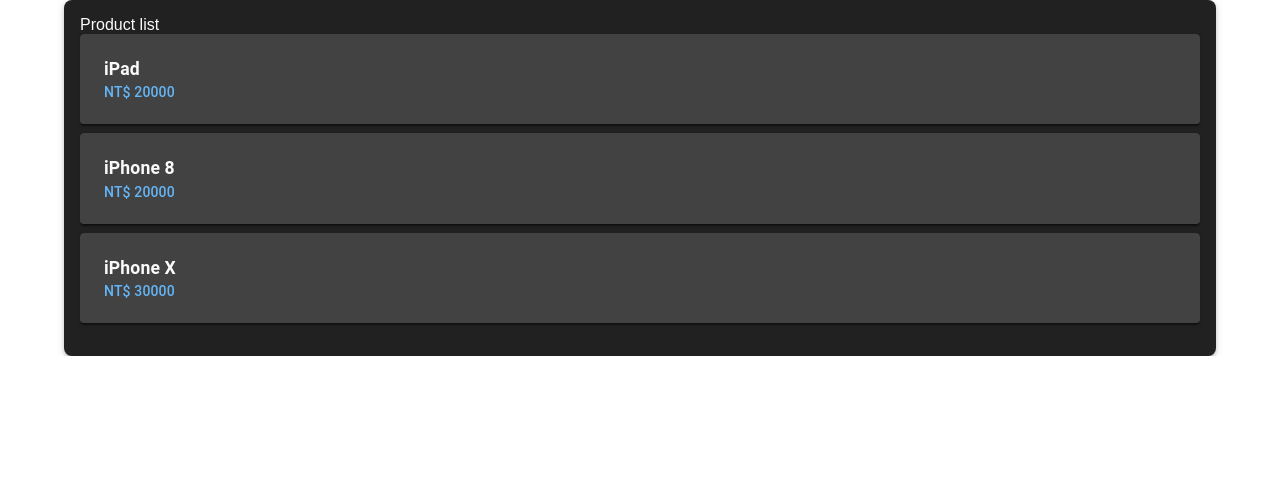
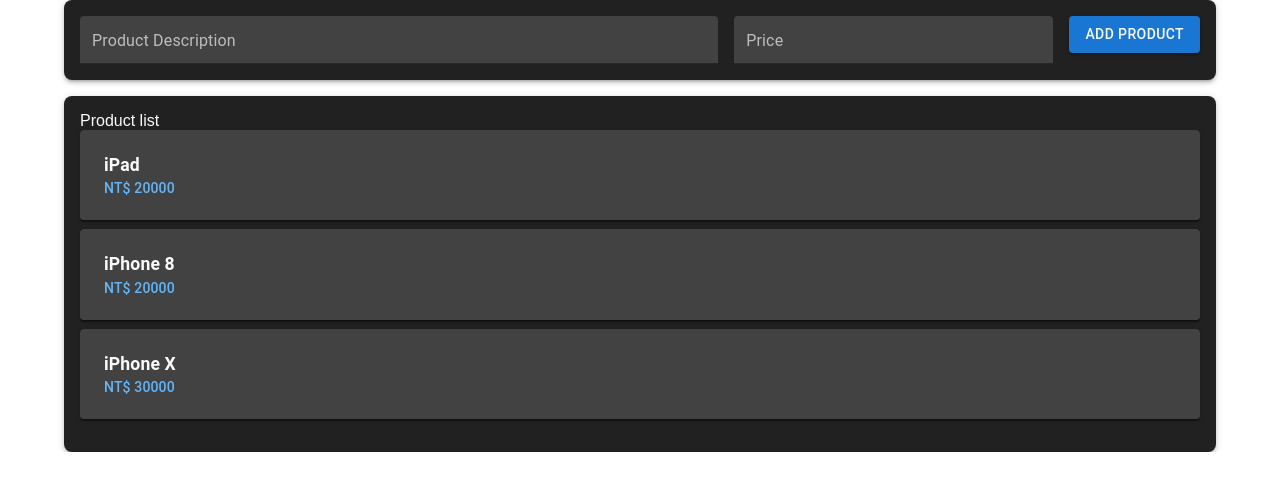
Before and after one commit to clementine0228/React25, a Next.js app: page /work1013/productpage in a window 1280 px wide. Shown: the top 490 px of the page. Built offline with nearby package versions, Linux system fonts and the light colour scheme.

Commit message:
jqaddproduct1027

```diff
--- a/app/work1013/productpage/page.tsx
+++ b/app/work1013/productpage/page.tsx
@@ -1,14 +1,39 @@
-import { Box, Container, List, ListItem, ListItemText, ListItemButton } from "@mui/material";
+"use client";
+
+import { Box, Container, List, ListItem, ListItemText, ListItemButton, TextField, Button } from "@mui/material";
 import { blue, grey } from '@mui/material/colors';
 import Link from 'next/link';
+import { useState } from 'react';
 
 export default function ProductList() {
+  const [newProduct, setNewProduct] = useState({ desc: '', price: '' });
   // Internal routes for each product page
-  const products = [
+  const [products, setProducts] = useState([
     { desc: "iPad", price: 20000, href: "/work1013/product1" },
     { desc: "iPhone 8", price: 20000, href: "/work1013/product2" },
     { desc: "iPhone X", price: 30000, href: "/work1013/product3" }
-  ];
+  ]);
+
+  const handleInputChange = (e: React.ChangeEvent<HTMLInputElement>) => {
+    const { name, value } = e.target;
+    setNewProduct(prev => ({
+      ...prev,
+      [name]: value
+    }));
+  };
+
+  const handleSubmit = (e: React.FormEvent) => {
+    e.preventDefault();
+    if (newProduct.desc && newProduct.price) {
+      setProducts(prev => [...prev, {
+        desc: newProduct.desc,
+        price: Number(newProduct.price),
+        href: `/work1013/product${prev.length + 1}`
+      }]);
+      setNewProduct({ desc: '', price: '' }); // Reset form
+    }
+  };
+
   // Dark theme styles
   const itemStyle = {
     bgcolor: grey[900], // dark container
@@ -25,9 +50,49 @@
     boxShadow: 1,
   };
   return (
-    <Container >
-    <Box sx={itemStyle} >
-      <List subheader="Product list" aria-label="product list" sx={{ color: grey[50] }}>
+    <Container>
+      <Box sx={{ ...itemStyle, mb: 2 }}>
+        <form onSubmit={handleSubmit} style={{ display: 'flex', gap: '1rem', alignItems: 'flex-start' }}>
+          <TextField
+            name="desc"
+            label="Product Description"
+            value={newProduct.desc}
+            onChange={handleInputChange}
+            variant="filled"
+            size="small"
+            sx={{
+              flex: 2,
+              '& .MuiFilledInput-input': { color: grey[50] },
+              '& .MuiInputLabel-root': { color: grey[400] },
+              '& .MuiFilledInput-root': { bgcolor: grey[800] }
+            }}
+          />
+          <TextField
+            name="price"
+            label="Price"
+            type="number"
+            value={newProduct.price}
+            onChange={handleInputChange}
+            variant="filled"
+            size="small"
+            sx={{
+              flex: 1,
+              '& .MuiFilledInput-input': { color: grey[50] },
+              '& .MuiInputLabel-root': { color: grey[400] },
+              '& .MuiFilledInput-root': { bgcolor: grey[800] }
+            }}
+          />
+          <Button
+            type="submit"
+            variant="contained"
+            sx={{ bgcolor: blue[700], color: grey[50], '&:hover': { bgcolor: blue[600] } }}
+          >
+            Add Product
+          </Button>
+        </form>
+      </Box>
+      <Box sx={itemStyle}>
+        <List subheader="Product list" aria-label="product list" sx={{ color: grey[50] }}>
         {products.map((product) =>
           <ListItem divider key={product.desc} sx={listItemStyle}>
             <Link href={product.href} passHref>
```
Also changed, not shown: app/work1013/index.tsx (+4 -6 lines).
